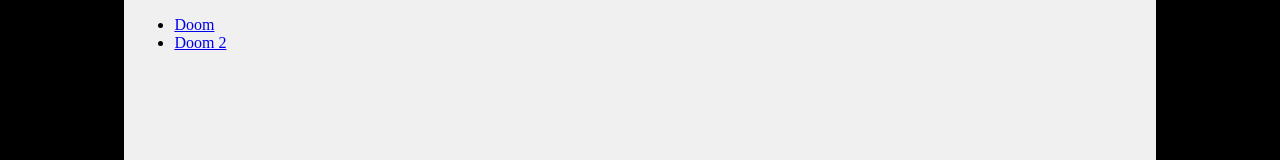
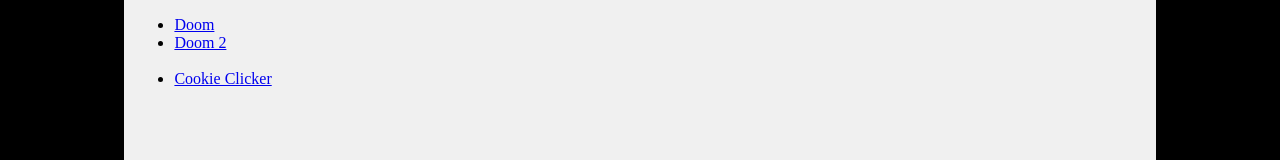
Before and after one commit to Spagrrt/spagrrt.github.io, a plain HTML site: page index.html in a window 1280 px wide. Shown: the part 134-294 px from the top of the page. Drawn offline with Linux system fonts and the light colour scheme.

Commit message:
Update index.html

```diff
--- a/index.html
+++ b/index.html
@@ -11,6 +11,8 @@
       <ul>
         <li><a href="https://emuos.org/emupedia-game-doom1/">Doom</a></li>
         <li><a href="https://emuos.org/emupedia-game-doom2/">Doom 2</a></li>
+        <br>
+        <li><a href="https://emuos.org/emupedia-game-cookie-clicker/">Cookie Clicker</a></li>
       </ul>
     </div>
   </body>
```
